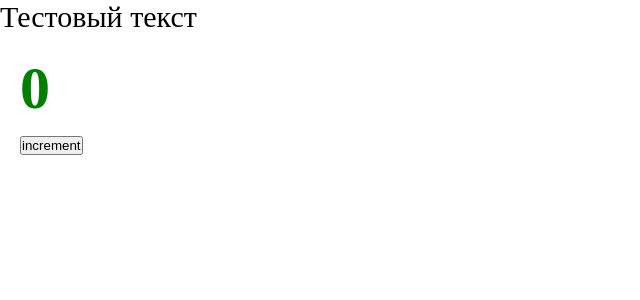
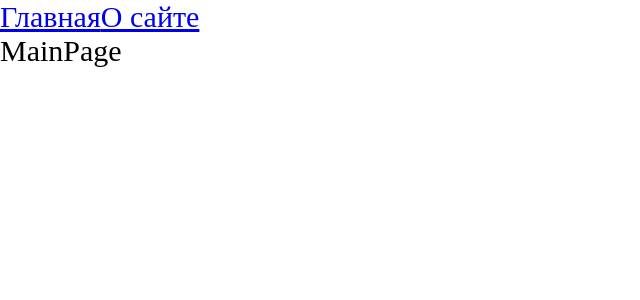
Before and after one commit to allbel/production-skills, a React app: page / in a window 1280 px wide. Shown: the top 300 px of the page, without its empty margins (0-640 px from the left). Built offline with nearby package versions, Linux system fonts and the light colour scheme.

Commit message:
routing, lazy loading (6)

```diff
--- a/package.json
+++ b/package.json
@@ -2,7 +2,8 @@
   "dependencies": {
     "npm": "^8.5.1",
     "react": "^17.0.2",
-    "react-dom": "^17.0.2"
+    "react-dom": "^17.0.2",
+    "react-router-dom": "^6.2.1"
   },
   "name": "skills",
   "version": "1.0.0",
@@ -11,6 +12,7 @@
     "@types/node": "^17.0.21",
     "@types/react": "^17.0.39",
     "@types/react-dom": "^17.0.11",
+    "@types/react-router-dom": "^5.3.3",
     "@types/webpack": "^5.28.0",
     "@types/webpack-dev-server": "^4.7.2",
     "css-loader": "^6.6.0",
--- a/src/App.tsx
+++ b/src/App.tsx
@@ -1,12 +1,21 @@
-import React from 'react';
-import {Counter} from "./components/Counter";
+import React, {Suspense} from 'react';
 import './index.scss';
+import {Link, Route, Routes} from "react-router-dom";
+import {AboutPageAsync} from "./pages/AboutPage/AboutPage.async";
+import {MainPageAsync} from "./pages/MainPage/MainPage.async";
 
 const App = () => {
   return (
     <div className="app">
-      Тестовый текст
-      <Counter />
+      <Link to={'/'}>Главная</Link>
+      <Link to={'/about'}>О сайте</Link>
+
+      <Suspense fallback={<div>Loading...</div>}>
+        <Routes>
+            <Route path={'/about'} element={<AboutPageAsync />} />
+            <Route path={'/'} element={<MainPageAsync />} />
+        </Routes>
+      </Suspense>
     </div>
   );
 };
--- a/src/index.tsx
+++ b/src/index.tsx
@@ -1,7 +1,10 @@
 import {render} from "react-dom";
 import App from "./App";
+import {BrowserRouter} from "react-router-dom";
 
 render(
-  <App />,
+  <BrowserRouter>
+    <App />
+  </BrowserRouter>,
   document.getElementById('root')
 )
--- /dev/null
+++ b/src/pages/AboutPage/AboutPage.async.tsx
@@ -0,0 +1,6 @@
+import {lazy} from "react";
+
+export const AboutPageAsync = lazy(() => new Promise(resolve => {
+  // @ts-ignore
+  setTimeout(() => resolve(import('./AboutPage')), 1500);
+}));
--- /dev/null
+++ b/src/pages/AboutPage/AboutPage.tsx
@@ -0,0 +1,11 @@
+import React from 'react';
+
+const AboutPage = () => {
+  return (
+    <div>
+      ABOUT PAGE
+    </div>
+  );
+};
+
+export default AboutPage;
--- /dev/null
+++ b/src/pages/MainPage/MainPage.async.tsx
@@ -0,0 +1,6 @@
+import {lazy} from "react";
+
+export const MainPageAsync = lazy(() => new Promise(resolve => {
+  // @ts-ignore
+  setTimeout(() => resolve(import('./MainPage')), 1500);
+}));
--- /dev/null
+++ b/src/pages/MainPage/MainPage.tsx
@@ -0,0 +1,11 @@
+import React from 'react';
+
+const MainPage = () => {
+  return (
+    <div>
+      MainPage
+    </div>
+  );
+};
+
+export default MainPage;
```
Also changed, not shown: 2 other files (tests, documents, lock files or other folders).
